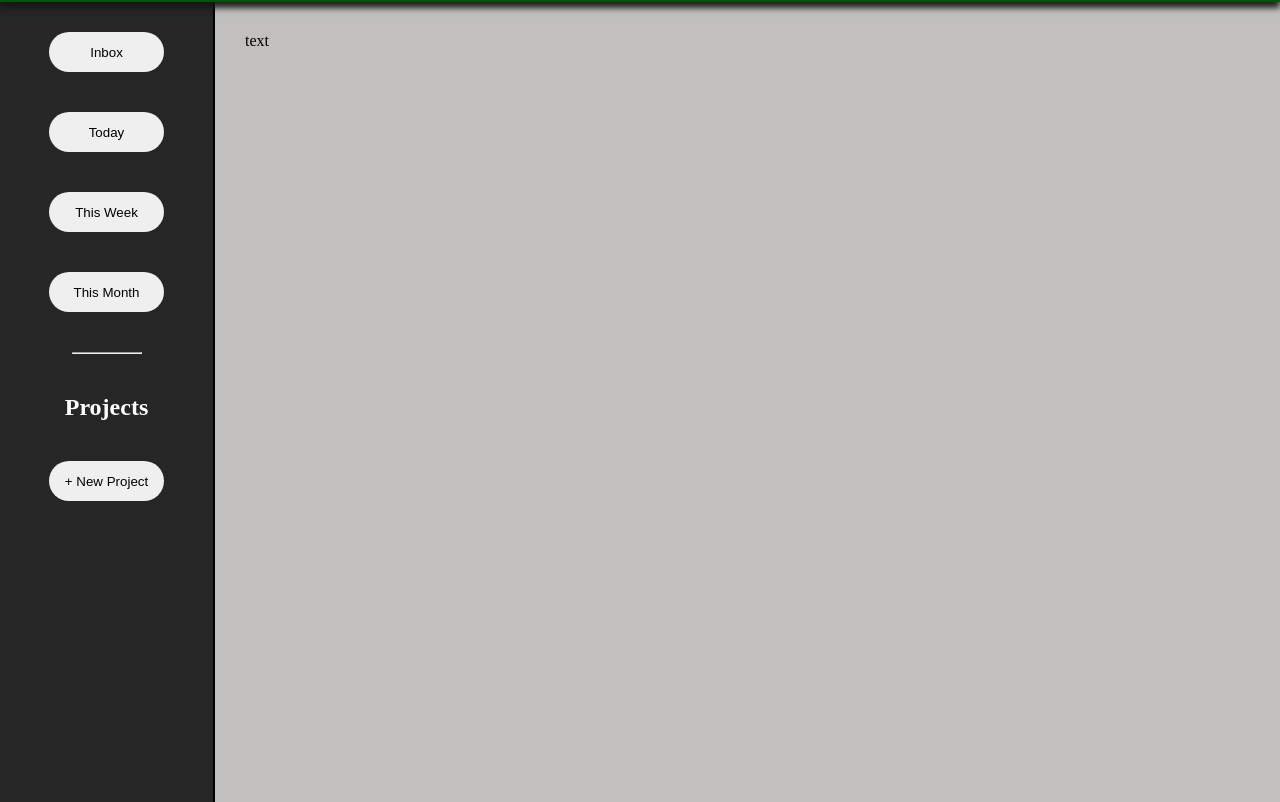
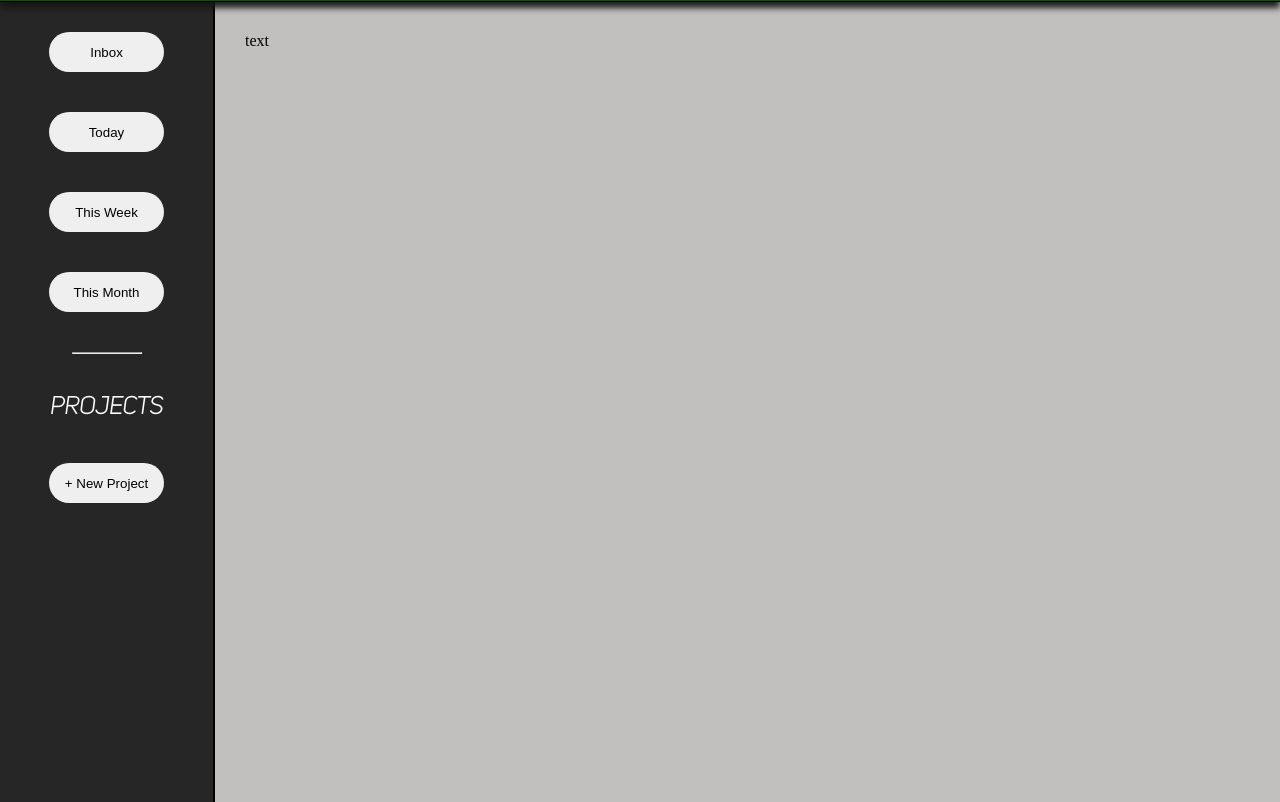
Before and after one commit to sepowell/todo-list, a website built with webpack: page dist/index.html in a window 1280 px wide. Shown: the part 78-880 px from the top of the page. Built offline with nearby package versions, Linux system fonts and the light colour scheme.

Commit message:
Adjust UI stying

```diff
--- a/src/index.css
+++ b/src/index.css
@@ -2,6 +2,16 @@
 @font-face {
   font-family: "freakshow";
   src: url(./fonts/freakshow.ttf);
+}
+
+@font-face {
+  font-family: "uni-i";
+  src: url(fonts/unisans-ital.otf);
+}
+
+@font-face {
+  font-family: "uni-b";
+  src: url(fonts/Uni\ Sans\ Heavy\ Italic.otf);
 }
 
 * {
@@ -14,6 +24,17 @@ img {
   height: auto;
 }
 
+button {
+  cursor: pointer;
+}
+
+button:hover {
+  scale: 1.07;
+  background-color: #34c3f0;
+  border: 5px solid black;
+  color: black;
+}
+
 /* Header */
 header {
   position: fixed;
@@ -24,6 +45,7 @@ header {
   display: flex;
   background-color: rgb(2, 88, 2);
   box-shadow: 0 6px 6px rgba(21, 21, 21, 0.929);
+  border-bottom: 1px solid black;
   color: rgb(0, 0, 0);
   font-family: "freakshow", Arial, Helvetica, sans-serif;
   z-index: 3;
@@ -88,6 +110,7 @@ main {
   gap: 40px;
   background-color: #272626;
   color: white;
+  font-family: "uni-i";
 }
 
 .nav-bar > button {
```
Also changed, not shown: src/fonts/Uni Sans Heavy Italic.otf (added), src/fonts/unisans-ital.otf (added).
